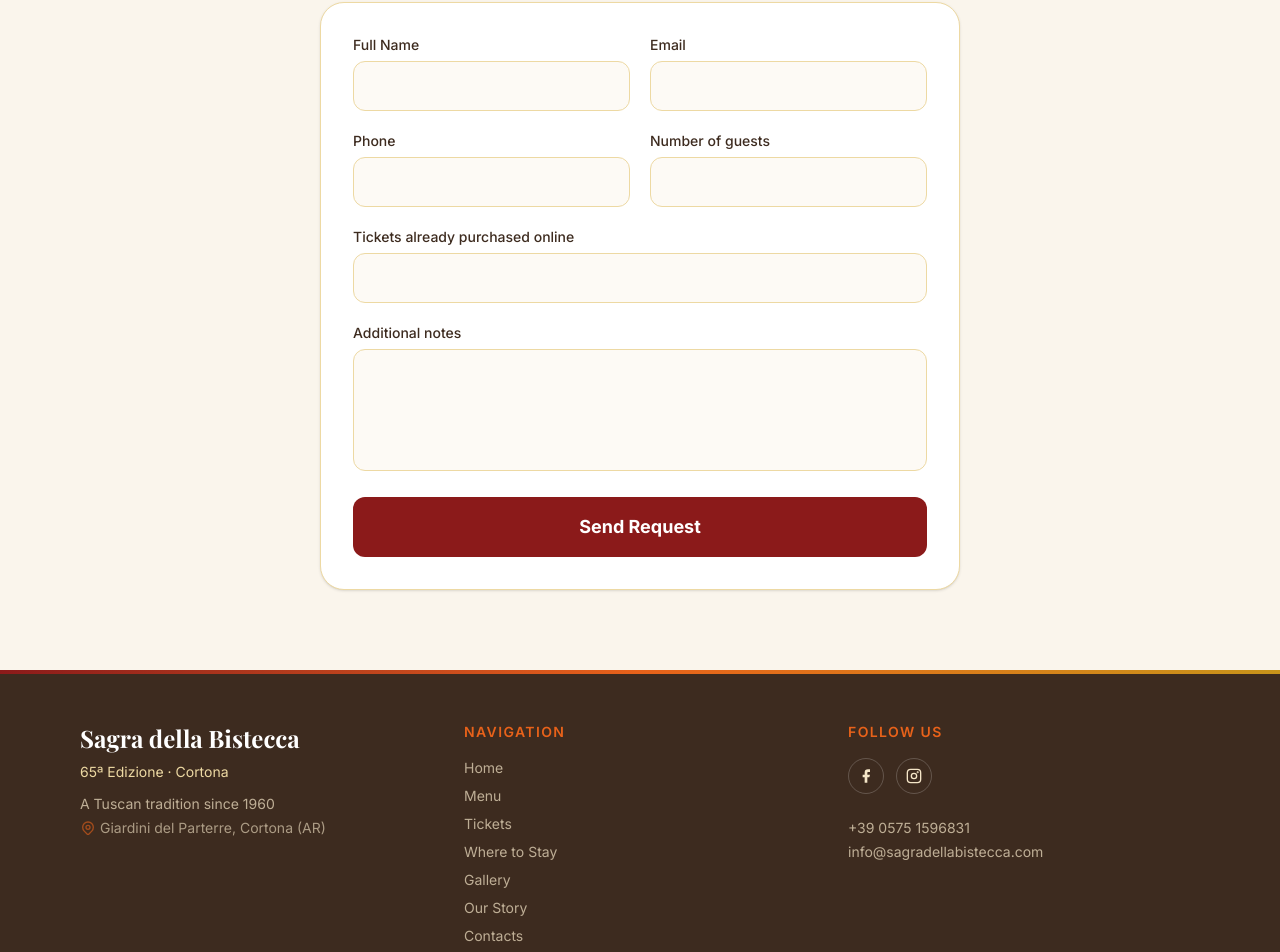
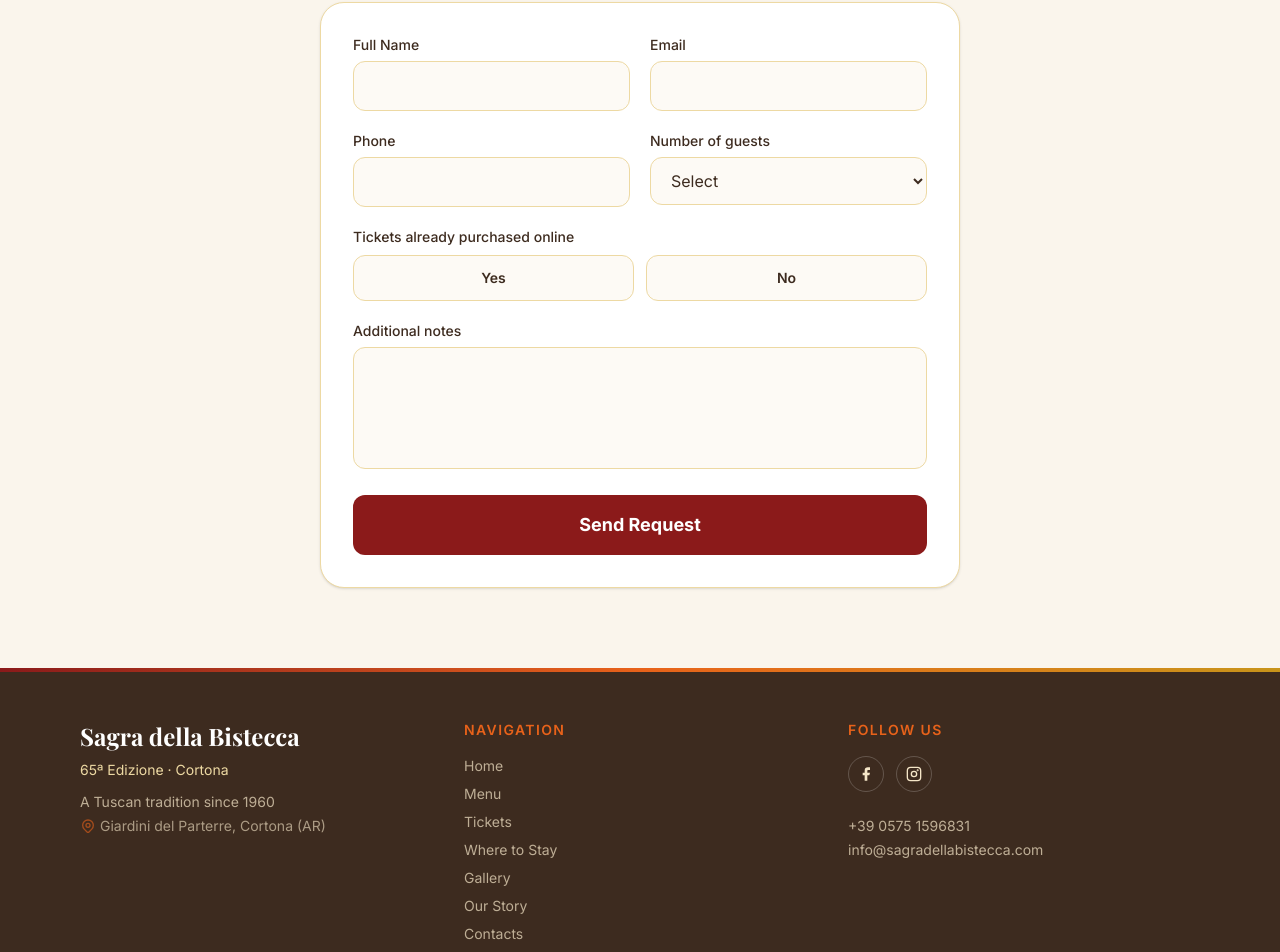
Before and after one commit to KometeCloud/sagra-bistecca-cortona, a Next.js app: page /en/contacts in a window 1280 px wide. Shown: the part 852-1804 px from the top of the page. Built offline with nearby package versions, Linux system fonts and the light colour scheme; a web font is replaced by a local one.

Commit message:
feat: ospiti dropdown 10-25+, biglietti acquistati SI/NO button toggle

```diff
--- a/app/[locale]/contacts/page.tsx
+++ b/app/[locale]/contacts/page.tsx
@@ -102,7 +102,10 @@ export default function ContactsPage() {
               email: form('email'),
               phone: form('phone'),
               guests: form('guests'),
+              guestsPlaceholder: form('guestsPlaceholder'),
               tickets: form('tickets'),
+              yes: form('yes'),
+              no: form('no'),
               message: form('message'),
               submit: form('submit'),
               sending: form('sending'),
--- a/components/GroupBookingForm.tsx
+++ b/components/GroupBookingForm.tsx
@@ -8,7 +8,10 @@ interface Props {
     email: string;
     phone: string;
     guests: string;
+    guestsPlaceholder: string;
     tickets: string;
+    yes: string;
+    no: string;
     message: string;
     submit: string;
     sending: string;
@@ -17,8 +20,13 @@ interface Props {
   };
 }
 
+const GUEST_OPTIONS = ['10', '11', '12', '13', '14', '15', '16', '17', '18', '19', '20', '21', '22', '23', '24', '25+'];
+
+const inputClass = 'w-full border border-[var(--color-crema-dark)] rounded-xl px-4 py-3 text-[var(--color-terra)] bg-[#FDFAF5] focus:outline-none focus:border-[var(--color-chianti)] transition-colors';
+
 export default function GroupBookingForm({ labels }: Props) {
   const [status, setStatus] = useState<'idle' | 'sending' | 'success' | 'error'>('idle');
+  const [ticketsBought, setTicketsBought] = useState<'yes' | 'no' | null>(null);
 
   async function handleSubmit(e: React.FormEvent<HTMLFormElement>) {
     e.preventDefault();
@@ -63,23 +71,13 @@ export default function GroupBookingForm({ labels }: Props) {
           <label className="block text-sm font-medium text-[var(--color-terra)] mb-1.5">
             {labels.name}
           </label>
-          <input
-            type="text"
-            name="name"
-            required
-            className="w-full border border-[var(--color-crema-dark)] rounded-xl px-4 py-3 text-[var(--color-terra)] bg-[#FDFAF5] focus:outline-none focus:border-[var(--color-chianti)] transition-colors"
-          />
+          <input type="text" name="name" required className={inputClass} />
         </div>
         <div>
           <label className="block text-sm font-medium text-[var(--color-terra)] mb-1.5">
             {labels.email}
           </label>
-          <input
-            type="email"
-            name="email"
-            required
-            className="w-full border border-[var(--color-crema-dark)] rounded-xl px-4 py-3 text-[var(--color-terra)] bg-[#FDFAF5] focus:outline-none focus:border-[var(--color-chianti)] transition-colors"
-          />
+          <input type="email" name="email" required className={inputClass} />
         </div>
       </div>
 
@@ -88,36 +86,43 @@ export default function GroupBookingForm({ labels }: Props) {
           <label className="block text-sm font-medium text-[var(--color-terra)] mb-1.5">
             {labels.phone}
           </label>
-          <input
-            type="tel"
-            name="phone"
-            className="w-full border border-[var(--color-crema-dark)] rounded-xl px-4 py-3 text-[var(--color-terra)] bg-[#FDFAF5] focus:outline-none focus:border-[var(--color-chianti)] transition-colors"
-          />
+          <input type="tel" name="phone" className={inputClass} />
         </div>
         <div>
           <label className="block text-sm font-medium text-[var(--color-terra)] mb-1.5">
             {labels.guests}
           </label>
-          <input
-            type="number"
-            name="guests"
-            min="10"
-            required
-            className="w-full border border-[var(--color-crema-dark)] rounded-xl px-4 py-3 text-[var(--color-terra)] bg-[#FDFAF5] focus:outline-none focus:border-[var(--color-chianti)] transition-colors"
-          />
+          <select name="guests" required className={inputClass}>
+            <option value="">{labels.guestsPlaceholder}</option>
+            {GUEST_OPTIONS.map((opt) => (
+              <option key={opt} value={opt}>{opt}</option>
+            ))}
+          </select>
         </div>
       </div>
 
+      {/* Biglietti già acquistati — SI/NO */}
       <div>
-        <label className="block text-sm font-medium text-[var(--color-terra)] mb-1.5">
+        <p className="block text-sm font-medium text-[var(--color-terra)] mb-2">
           {labels.tickets}
-        </label>
-        <input
-          type="number"
-          name="ticketsPurchased"
-          min="0"
-          className="w-full border border-[var(--color-crema-dark)] rounded-xl px-4 py-3 text-[var(--color-terra)] bg-[#FDFAF5] focus:outline-none focus:border-[var(--color-chianti)] transition-colors"
-        />
+        </p>
+        <input type="hidden" name="ticketsPurchased" value={ticketsBought ?? ''} />
+        <div className="flex gap-3">
+          {(['yes', 'no'] as const).map((val) => (
+            <button
+              key={val}
+              type="button"
+              onClick={() => setTicketsBought(val)}
+              className={`flex-1 py-3 rounded-xl font-semibold border transition-colors text-sm ${
+                ticketsBought === val
+                  ? 'bg-[var(--color-chianti)] text-white border-[var(--color-chianti)]'
+                  : 'bg-[#FDFAF5] text-[var(--color-terra)] border-[var(--color-crema-dark)] hover:border-[var(--color-chianti)]'
+              }`}
+            >
+              {labels[val]}
+            </button>
+          ))}
+        </div>
       </div>
 
       <div>
@@ -127,7 +132,7 @@ export default function GroupBookingForm({ labels }: Props) {
         <textarea
           name="message"
           rows={4}
-          className="w-full border border-[var(--color-crema-dark)] rounded-xl px-4 py-3 text-[var(--color-terra)] bg-[#FDFAF5] focus:outline-none focus:border-[var(--color-chianti)] transition-colors resize-none"
+          className={`${inputClass} resize-none`}
         />
       </div>
 
--- a/messages/en.json
+++ b/messages/en.json
@@ -144,7 +144,10 @@
       "submit": "Send Request",
       "sending": "Sending...",
       "success": "Request sent! We'll get back to you as soon as possible.",
-      "error": "Error sending. Please try again or contact us directly."
+      "error": "Error sending. Please try again or contact us directly.",
+      "yes": "Yes",
+      "no": "No",
+      "guestsPlaceholder": "Select"
     }
   },
   "footer": {
--- a/messages/it.json
+++ b/messages/it.json
@@ -144,7 +144,10 @@
       "submit": "Invia Richiesta",
       "sending": "Invio in corso...",
       "success": "Richiesta inviata! Ti risponderemo al più presto.",
-      "error": "Errore nell'invio. Riprova o scrivici direttamente."
+      "error": "Errore nell'invio. Riprova o scrivici direttamente.",
+      "yes": "Sì",
+      "no": "No",
+      "guestsPlaceholder": "Seleziona"
     }
   },
   "footer": {
```
